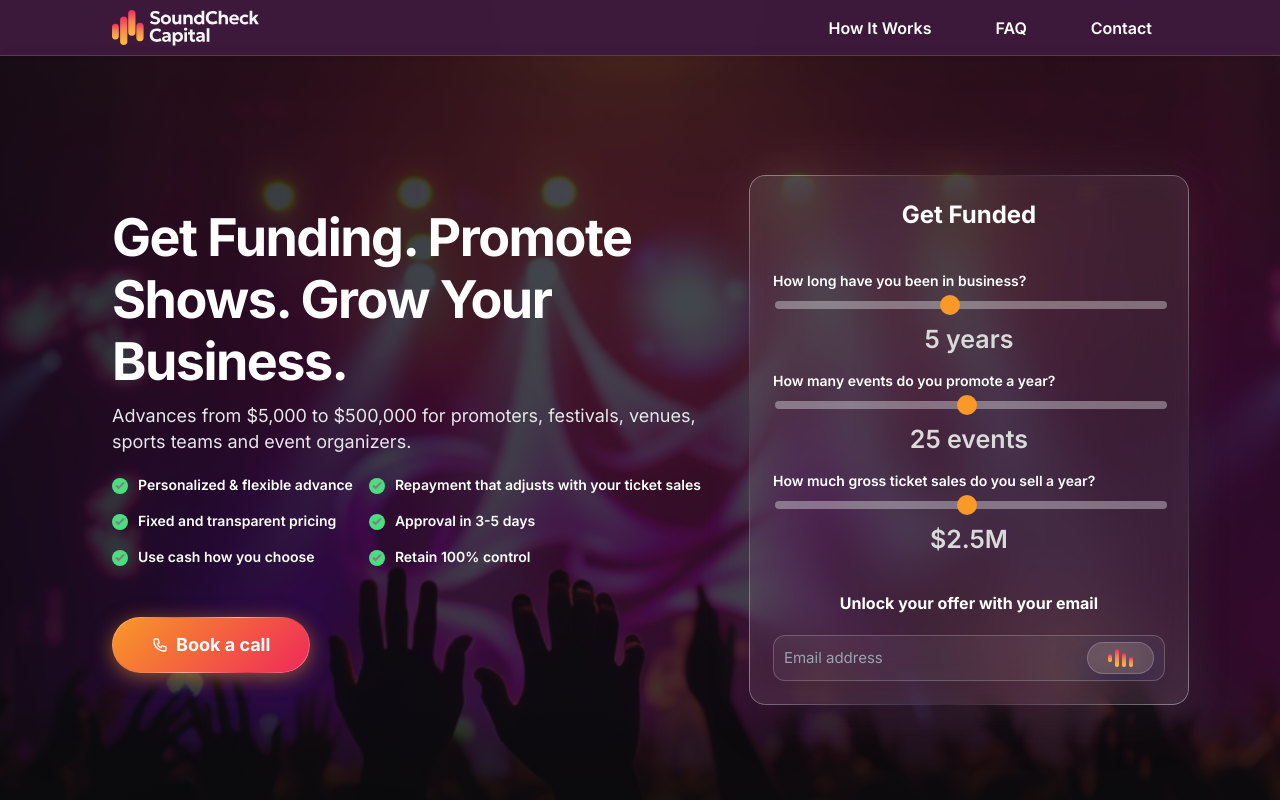
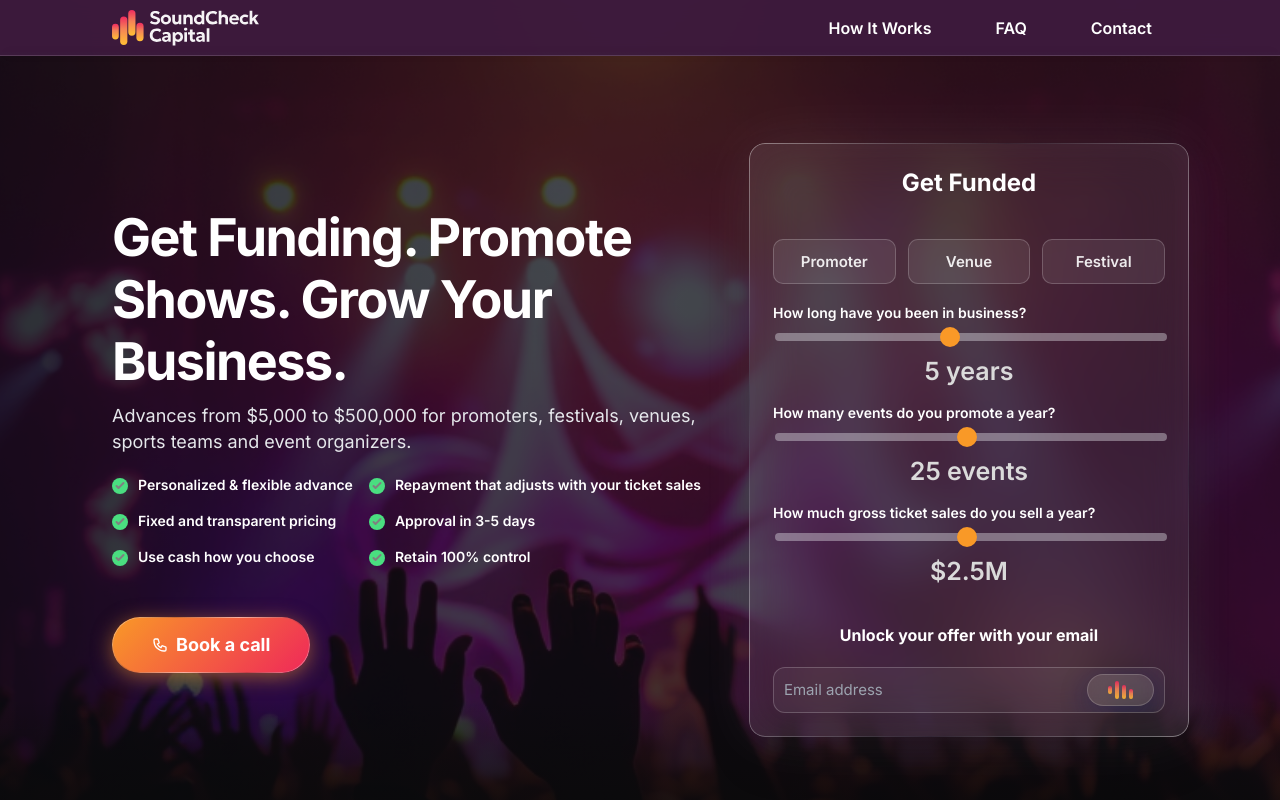
Before and after one commit to soundcheck-capital/soundcheck-showcase, a Next.js app: page / in a window 1280 px wide. Shown: the top 800 px of the page. Built offline with nearby package versions, Linux system fonts and the light colour scheme; no server answers.

Commit message:
Add customer type (Promoter/Venue/Festival) with advance % and UI tweaks
Made-with: Cursor

```diff
--- a/components/Hero.css
+++ b/components/Hero.css
@@ -244,6 +244,47 @@
   gap: 8px;
   height: 68px;
   margin-bottom: 16px;
+}
+
+.hero-form-customer-type {
+  height: auto;
+  min-height: 48px;
+  margin-bottom: 0;
+}
+
+.hero-form-customer-type-buttons {
+  display: flex;
+  flex-direction: row;
+  gap: 12px;
+  flex-wrap: wrap;
+}
+
+.hero-form-customer-type-btn {
+  flex: 1;
+  min-width: 0;
+  padding: 12px 16px;
+  font-family: 'Inter', sans-serif;
+  font-size: 15px;
+  font-weight: 600;
+  color: rgba(255, 255, 255, 0.9);
+  background: rgba(255, 255, 255, 0.08);
+  border: 1px solid rgba(255, 255, 255, 0.2);
+  border-radius: 10px;
+  cursor: pointer;
+  transition: background 0.2s, border-color 0.2s, color 0.2s;
+}
+
+.hero-form-customer-type-btn:hover {
+  background: rgba(255, 255, 255, 0.12);
+  border-color: rgba(255, 255, 255, 0.3);
+  color: #FFFFFF;
+}
+
+.hero-form-customer-type-btn-selected {
+  background: rgba(255, 255, 255, 0.28);
+  border: 2px solid rgba(255, 255, 255, 0.7);
+  color: #FFFFFF;
+  box-shadow: 0 0 0 1px rgba(255, 255, 255, 0.15), 0 4px 12px rgba(0, 0, 0, 0.2);
 }
 
 .hero-form-field label {
@@ -986,9 +1027,7 @@
     text-align: center;
   }
 
-  .hero-form-field {
-    margin-bottom: 20px;
-  }
+
 
   .hero-form-field label {
     font-size: 14px;
--- a/components/Hero.js
+++ b/components/Hero.js
@@ -11,6 +11,7 @@ export default function Hero() {
   const [yearsInBusiness, setYearsInBusiness] = useState(5)
   const [numberOfEvents, setNumberOfEvents] = useState(25)
   const [grossTicketSales, setGrossTicketSales] = useState(2500000)
+  const [customerType, setCustomerType] = useState(null) // 'promoter' | 'venue' | 'festival'
   const [email, setEmail] = useState('')
   const [isLoading, setIsLoading] = useState(false)
   const [isSuccess, setIsSuccess] = useState(false)
@@ -20,7 +21,7 @@ export default function Hero() {
   const [advanceResult, setAdvanceResult] = useState(() => {
     const yearsForCalc = 5 >= 10 ? 10 : 5
     const eventsForCalc = 25 >= 50 ? 50 : 25
-    return calculateAdvance(yearsForCalc, eventsForCalc, 2500000)
+    return calculateAdvance(yearsForCalc, eventsForCalc, 2500000, null)
   })
 
   // Use minimum of 10 for years calculation if >= 10
@@ -28,11 +29,11 @@ export default function Hero() {
   // Use minimum of 50 for events calculation if >= 50
   const eventsForCalculation = numberOfEvents >= 50 ? 50 : numberOfEvents
 
-  // Calculate advance amount
+  // Calculate advance amount (depends on customer type: festival 25%, promoter 20%, venue 10%)
   useEffect(() => {
-    const result = calculateAdvance(yearsForCalculation, eventsForCalculation, grossTicketSales)
+    const result = calculateAdvance(yearsForCalculation, eventsForCalculation, grossTicketSales, customerType)
     setAdvanceResult(result)
-  }, [yearsInBusiness, numberOfEvents, grossTicketSales, yearsForCalculation, eventsForCalculation])
+  }, [yearsInBusiness, numberOfEvents, grossTicketSales, yearsForCalculation, eventsForCalculation, customerType])
 
   // Handle Book a call click - open HubSpot link only
   const handleBookCallClick = (e) => {
@@ -42,6 +43,10 @@ export default function Hero() {
 
   // Handle Start now click - send data to HubSpot with email
   const handleStartNowClick = async () => {
+    if (!customerType) {
+      setEmailError('Please select Promoter, Venue or Festival.')
+      return
+    }
     if (!email || !/\S+@\S+\.\S+/.test(email)) {
       setEmailError('Please enter a valid email address.')
       return
@@ -51,7 +56,7 @@ export default function Hero() {
     setIsLoading(true)
     setIsSuccess(false)
 
-    if (advanceResult) {
+    if (advanceResult && customerType) {
       try {
         console.log('Sending calculator data with email to HubSpot...', {
           yearsInBusiness,
@@ -59,6 +64,7 @@ export default function Hero() {
           grossTicketSales,
           advanceAmount: advanceResult.advanceAmount,
           email,
+          customerType,
         })
 
         const result = await sendCalculatorDataWithEmail({
@@ -67,6 +73,7 @@ export default function Hero() {
           grossTicketSales,
           advanceAmount: advanceResult.advanceAmount,
           email,
+          customerType,
         })
 
         if (result.success == true) {
@@ -209,6 +216,26 @@ export default function Hero() {
         <div className="hero-left">
           <div className="hero-form">
             <h3 className="hero-form-title">Get Funded</h3>
+            <div className="hero-form-field hero-form-customer-type">
+              <div className="hero-form-customer-type-buttons">
+                {['Promoter', 'Venue', 'Festival'].map((label) => {
+                  const value = label.toLowerCase()
+                  return (
+                    <button
+                      key={value}
+                      type="button"
+                      className={`hero-form-customer-type-btn ${customerType === value ? 'hero-form-customer-type-btn-selected' : ''}`}
+                      onClick={() => {
+                        setCustomerType(value)
+                        setEmailError('')
+                      }}
+                    >
+                      {label}
+                    </button>
+                  )
+                })}
+              </div>
+            </div>
             <div className="hero-form-field">
               <label>How long have you been in business?</label>
               <input
@@ -275,7 +302,7 @@ export default function Hero() {
                   <button
                     className={`hero-form-email-button ${isLoading ? 'hero-form-email-button-loading' : ''}`}
                     onClick={handleStartNowClick}
-                    disabled={isLoading}
+                    disabled={isLoading || !customerType}
                   >
                     {isLoading ? (
                       <div className="hero-form-email-button-spinner"></div>
--- a/services/hubspot.js
+++ b/services/hubspot.js
@@ -73,6 +73,7 @@ export const sendCalculatorDataWithEmail = async (data) => {
       grossTicketSales: data.grossTicketSales,
       advanceAmount: data.advanceAmount,
       email: data.email,
+      customerType: data.customerType,
       timestamp: new Date().toISOString(),
     }
 
--- a/utils/calculator.js
+++ b/utils/calculator.js
@@ -36,25 +36,32 @@ const getAdvancePercentage = (totalRiskScore) => {
   return 0 // No advance if score is too high
 }
 
+/** Max advance % by customer type: Festival 25%, Promoter 20%, Venue 10% */
+const CUSTOMER_TYPE_CAP = { festival: 25, promoter: 20, venue: 10 }
+
 /**
  * Calculate the advance amount
  * @param {number} yearsInBusiness - Years the company has been operating
  * @param {number} numberOfEvents - Number of events promoted per year
  * @param {number} grossTicketSales - Gross ticket sales per year
+ * @param {'promoter'|'venue'|'festival'} [customerType] - Customer type (cap: promoter 20%, venue 10%, festival 25%)
  * @returns {object} Object containing risk scores, advance percentage, and calculated advance
  */
-export const calculateAdvance = (yearsInBusiness, numberOfEvents, grossTicketSales) => {
+export const calculateAdvance = (yearsInBusiness, numberOfEvents, grossTicketSales, customerType) => {
   // Calculate individual risk scores
   const yearsRiskScore = yearsInBusinessRiskScore(yearsInBusiness)
   const eventsRiskScore = numberOfEventsRiskScore(numberOfEvents)
 
-  // Calculate total risk score
+  // Total risk score
   const totalRiskScore = yearsRiskScore + eventsRiskScore
 
-  // Get advance percentage based on total risk score
-  const advancePercentage = getAdvancePercentage(totalRiskScore)
+  // Base advance % from risk; cap by customer type if provided
+  let advancePercentage = getAdvancePercentage(totalRiskScore)
+  if (customerType && CUSTOMER_TYPE_CAP[customerType] != null) {
+    advancePercentage = Math.min(advancePercentage, CUSTOMER_TYPE_CAP[customerType])
+  }
 
-  // Calculate advance amount (capped at $500,000 max)
+  // Advance amount (capped at $500,000 max)
   const calculatedAdvance = grossTicketSales * (advancePercentage / 100)
   const advanceAmount = Math.min(calculatedAdvance, 500000)
 
```
